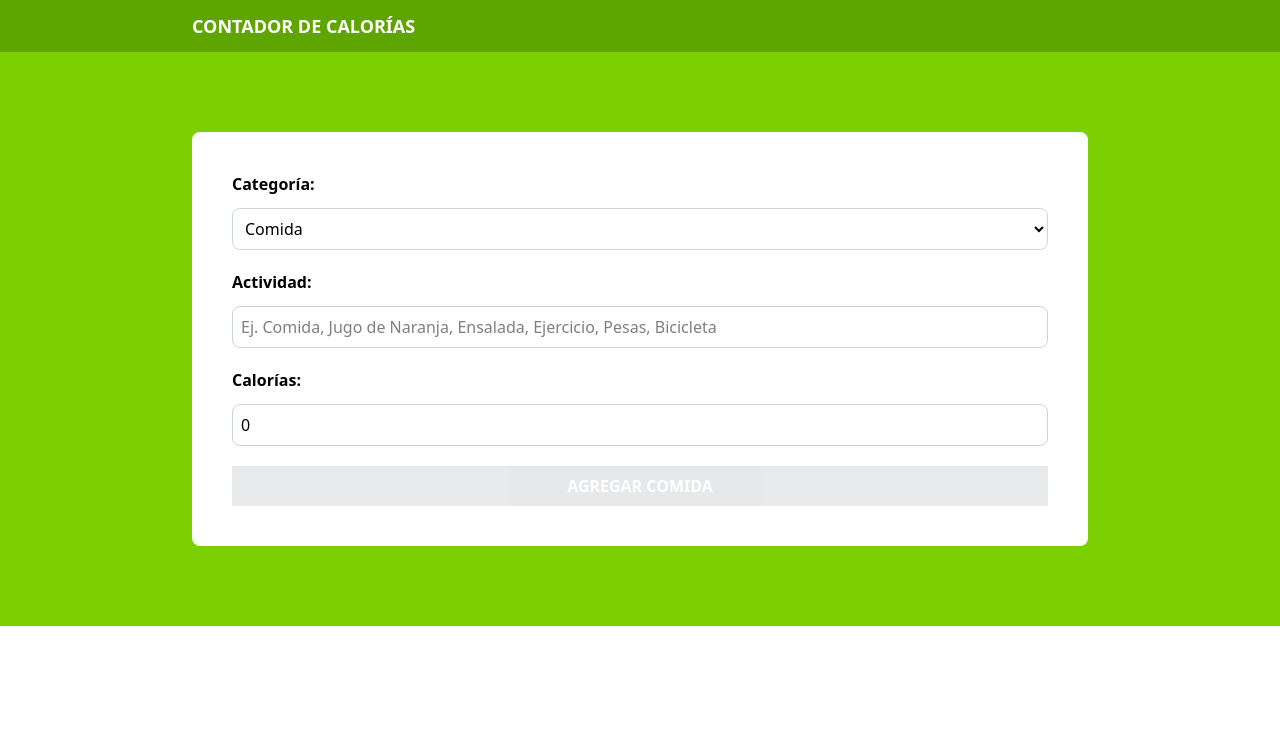
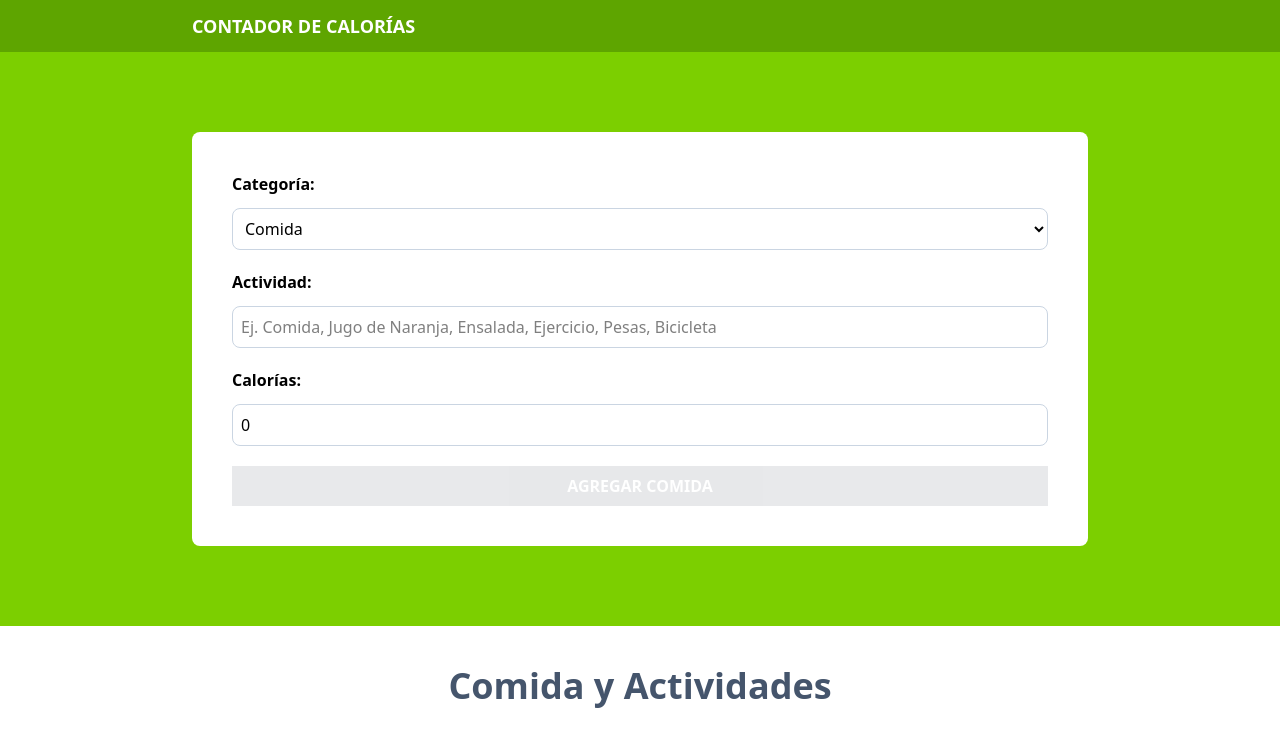
Before and after one commit to cesar91bo/CaluloCalorias, a React app: page / in a window 1280 px wide. Shown: the top 746 px of the page. Built offline with nearby package versions, Linux system fonts and the light colour scheme; the HTML template or start-up script is replaced by a standard one.

Commit message:
Se creó el componente para listar las actividades y comidas

```diff
--- a/src/App.tsx
+++ b/src/App.tsx
@@ -1,6 +1,7 @@
 import Form from "./components/Form"
 import { useReducer, type Dispatch } from "react"
 import { activityReducer, initialState } from "./reducers/activityReducer"
+import ActivityList from "./components/ActivityList"
 
 
 export default function App() {
@@ -24,6 +25,12 @@
         />
       </div>
     </section>
+
+    <section className="p-10 mx-auto max-w-4xl">
+      <ActivityList
+      activities={state.activities}
+      />
+    </section>
     </>
   )
 }
--- /dev/null
+++ b/src/components/ActivityList.tsx
@@ -0,0 +1,31 @@
+import type { Activity } from "../types"
+
+type ActivityListProps = {
+    activities: Activity[]
+}
+
+export default function ActivityList({ activities }: ActivityListProps) {
+  return (
+    <>
+        <h2 className="text-4xl font-bold text-slate-600 text-center">Comida y Actividades</h2>
+
+        {activities.map(activity => (
+            <div key={activity.id} className="px-5 py-10 bg-white mt-5 flex justify-between">
+                <div className="space-y-2 relative">
+                    <p>
+                        {activity.category}
+                    </p>
+                    <p className="font-bold text-2xl pt-5">{activity.name}</p>
+                    <p className="font-black text-4xl text-lime-500">{activity.calories} {' '}
+                        <span className="text-base font-normal">Calorías</span>
+                    </p>
+                </div>
+                <div>
+
+                </div>
+            </div>
+        ))}
+    </>
+
+  )
+}
```
